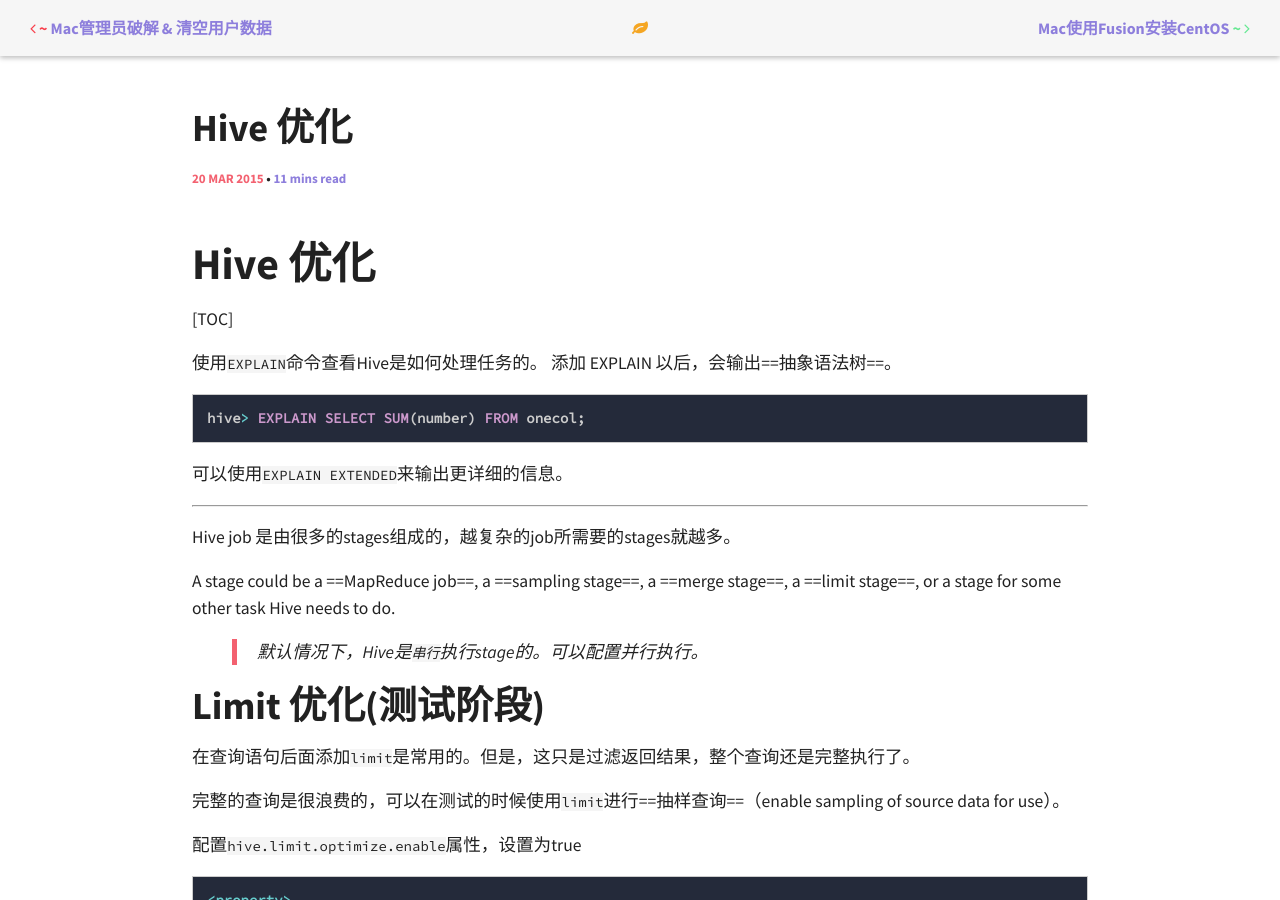
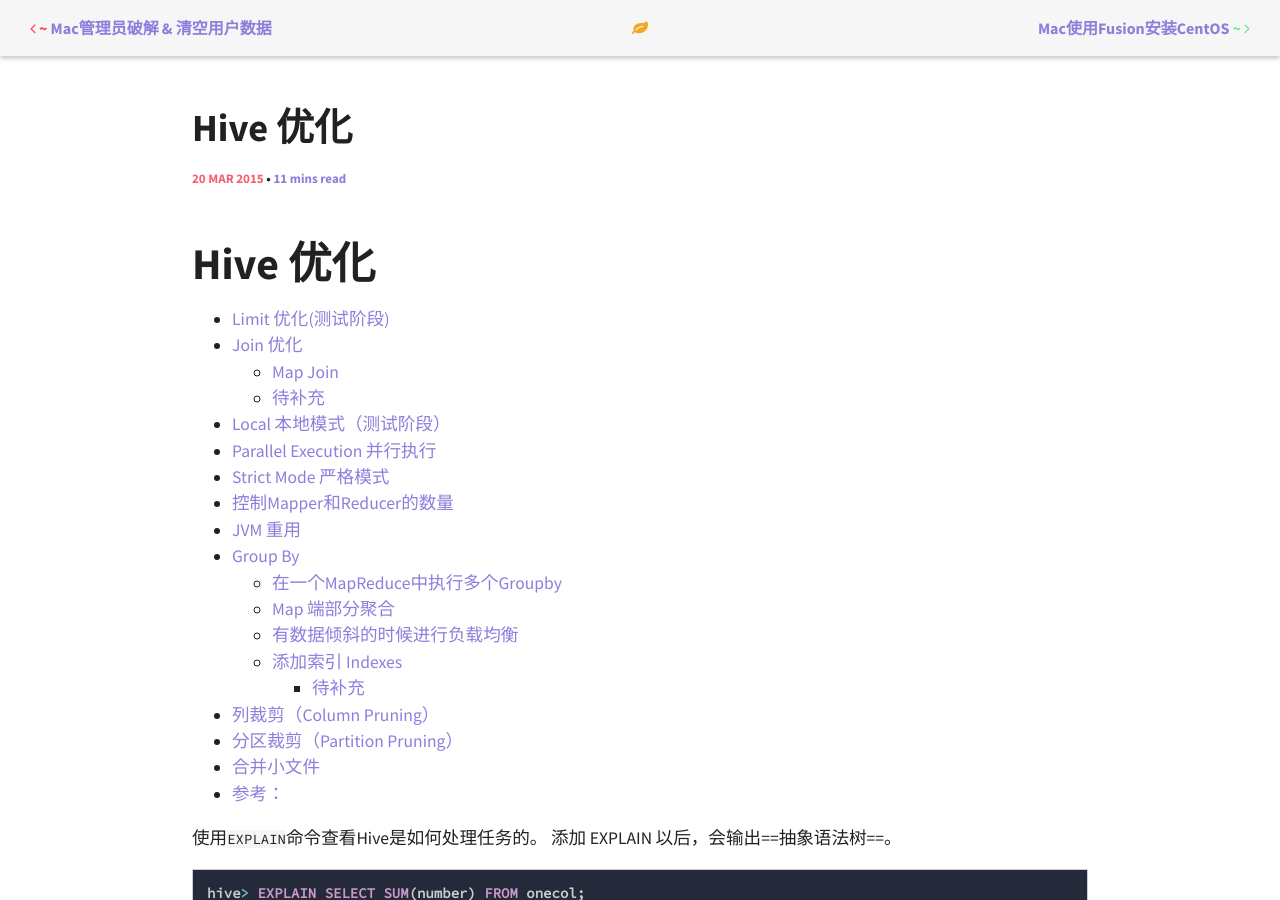
Before and after one commit to DamianZhou/Damian.github.io, a Jekyll site: the page built from _posts/2015-3-20-Hive_optimize.md, in a window 1280 px wide and 900 px high. Built offline with Jekyll 4.4.1, drawn with Linux system fonts in a browser that asks for light colours; Markdown is read by kramdown in place of the engine named in the settings; comment, search, counter and statistics services are not loaded.

Commit message:
修改markdown的渲染引擎，添加TOC目录支持

```diff
--- a/_config.yml
+++ b/_config.yml
@@ -21,13 +21,13 @@ url: http://damianzhou.github.io
 highlighter:  pygments
 excerpt_separator: <!--more-->
 
-markdown: redcarpet #kramdown
+markdown: kramdown #redcarpet
 kramdown:
   auto_ids: true
   footnote_nr: 1
   entity_output: as_char
-  toc_levels: 1..6
-  enable_coderay: false
+  toc_levels: 2..6
+  enable_coderay: true
 
 #
 ###################################
--- a/_posts/2015-3-20-Hive_optimize.md
+++ b/_posts/2015-3-20-Hive_optimize.md
@@ -7,7 +7,8 @@ comments: true
 
 #Hive 优化
 
-[TOC]
+* TOC
+{:toc}
 
 使用`EXPLAIN`命令查看Hive是如何处理任务的。
 添加 EXPLAIN 以后，会输出==抽象语法树==。
```
Also changed, not shown: _posts/2015-3-11-Mac管理员破解&清空用户数据.md (+3 -0 lines).
